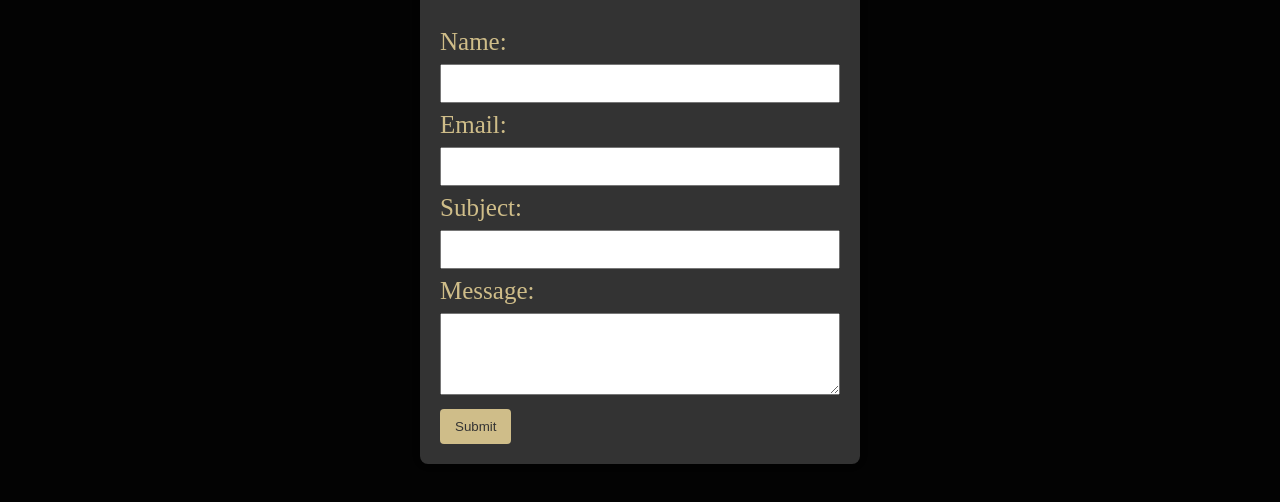
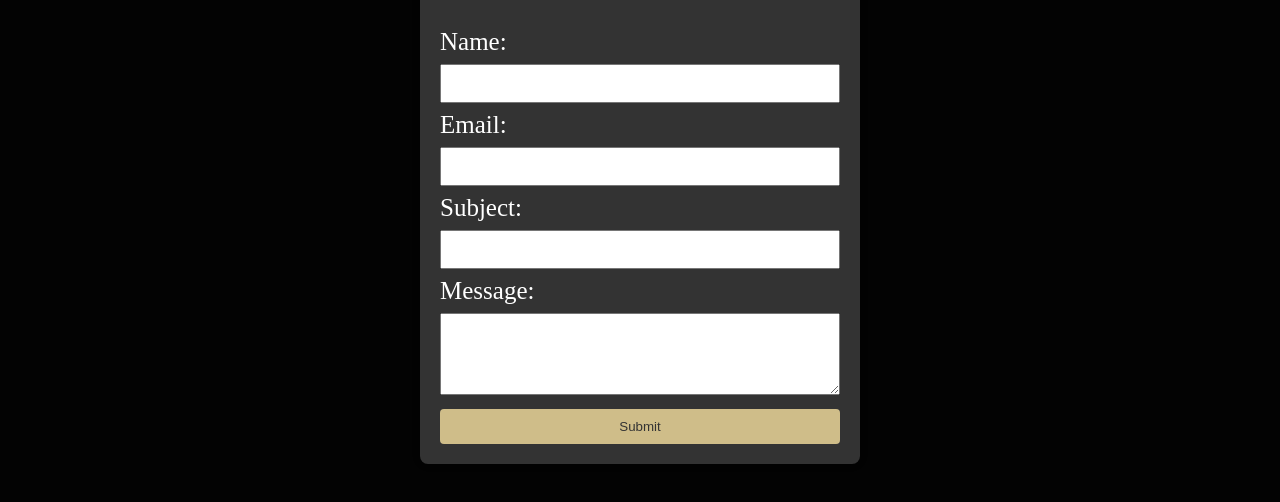
Before and after one commit to nparmar4/381assignment1, a plain HTML site: page contact.html in a window 1280 px wide. Shown: the part 386-888 px from the top of the page. Drawn offline with Linux system fonts and the light colour scheme.

Commit message:
completed contact page

```diff
--- a/contact.html
+++ b/contact.html
@@ -7,7 +7,7 @@
         body {
             padding: 25px;
             background-color: rgb(3, 3, 3);
-            color: rgb(207, 189, 137);
+            color: rgb(255, 255, 255);
             font-size: 25px;
         }
 
@@ -57,8 +57,8 @@
 <body>
 
     <div class="contact-container">
-        <h2>Contact Us</h2>
-        <form action="your_server_side_script.php" method="post">
+        <h2 style = "color : rgb(207, 189, 137)">Contact Us</h2>
+        <form method="post">
             <label for="name">Name:</label>
             <input type="text" id="name" name="name" required>
 
@@ -71,7 +71,7 @@
             <label for="message">Message:</label>
             <textarea id="message" name="message" rows="4" required></textarea>
 
-            <button type="submit">Submit</button>
+            <button type="submit" style = "width: 100%">Submit</button>
         </form>
     </div>
 
```
